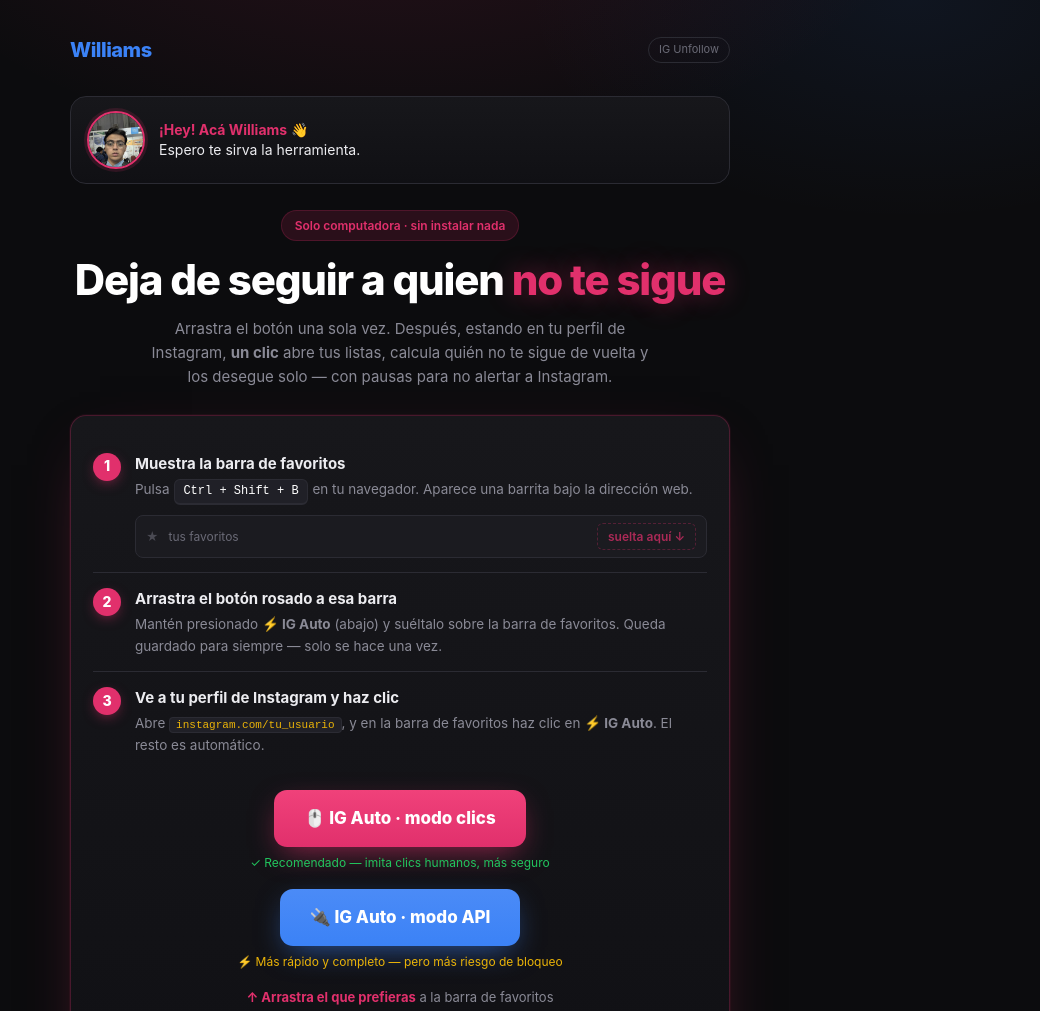
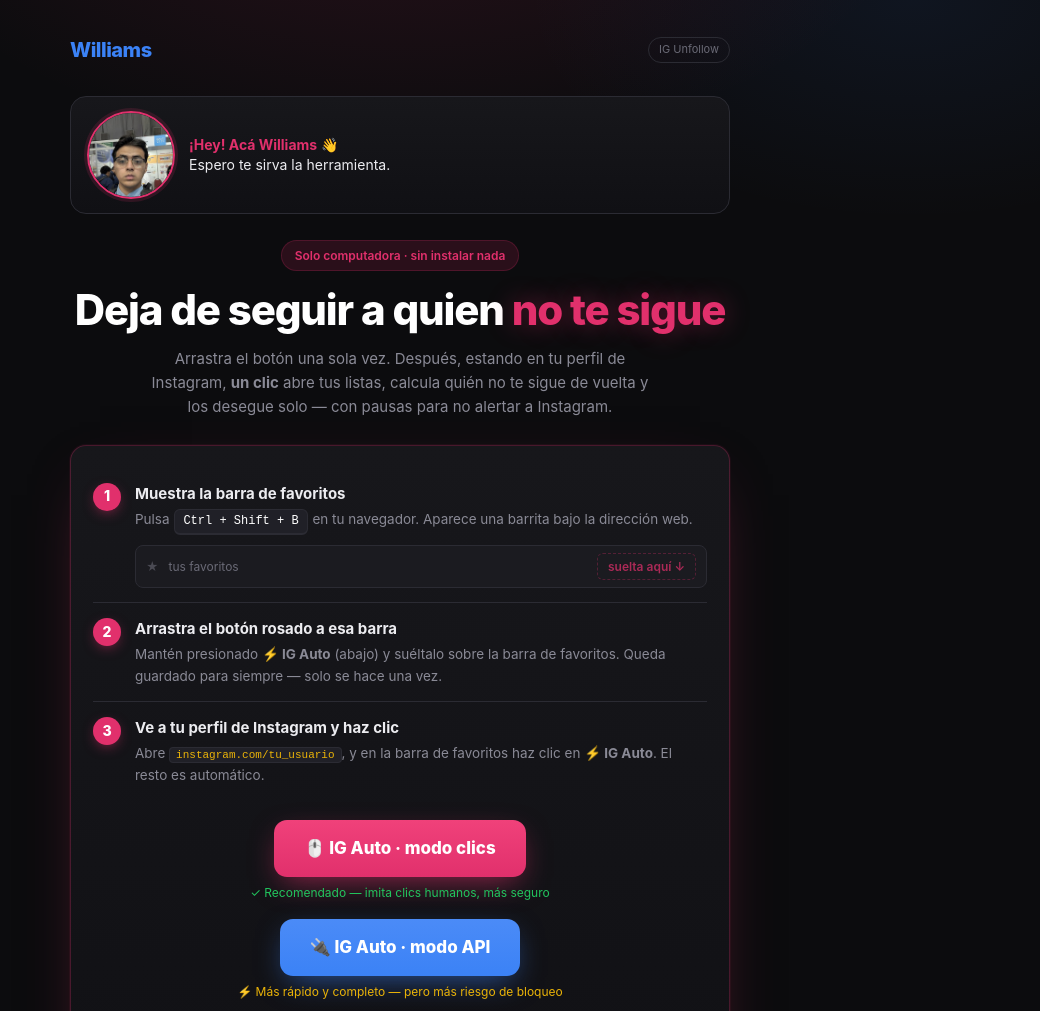
Before and after one commit to willbytee-sudo/ig-unfollow, a plain HTML site: page index.html in a window 1280 px wide. Shown: the top 1011 px of the page, without its empty margins (240-1280 px from the left). Drawn offline with Linux system fonts and the light colour scheme.

Commit message:
Agrandar foto del saludo (58px -> 88px)

```diff
--- a/index.html
+++ b/index.html
@@ -224,7 +224,7 @@
     padding: 14px 16px; margin-bottom: 26px;
   }
   .hello-pic {
-    width: 58px; height: 58px; border-radius: 50%; object-fit: cover; flex-shrink:0;
+    width: 88px; height: 88px; border-radius: 50%; object-fit: cover; flex-shrink:0;
     border: 2px solid var(--accent); box-shadow: 0 0 0 3px rgba(225,48,108,.15);
   }
   .hello-msg { font-size: 14px; color: var(--text); line-height: 1.45; }
```
